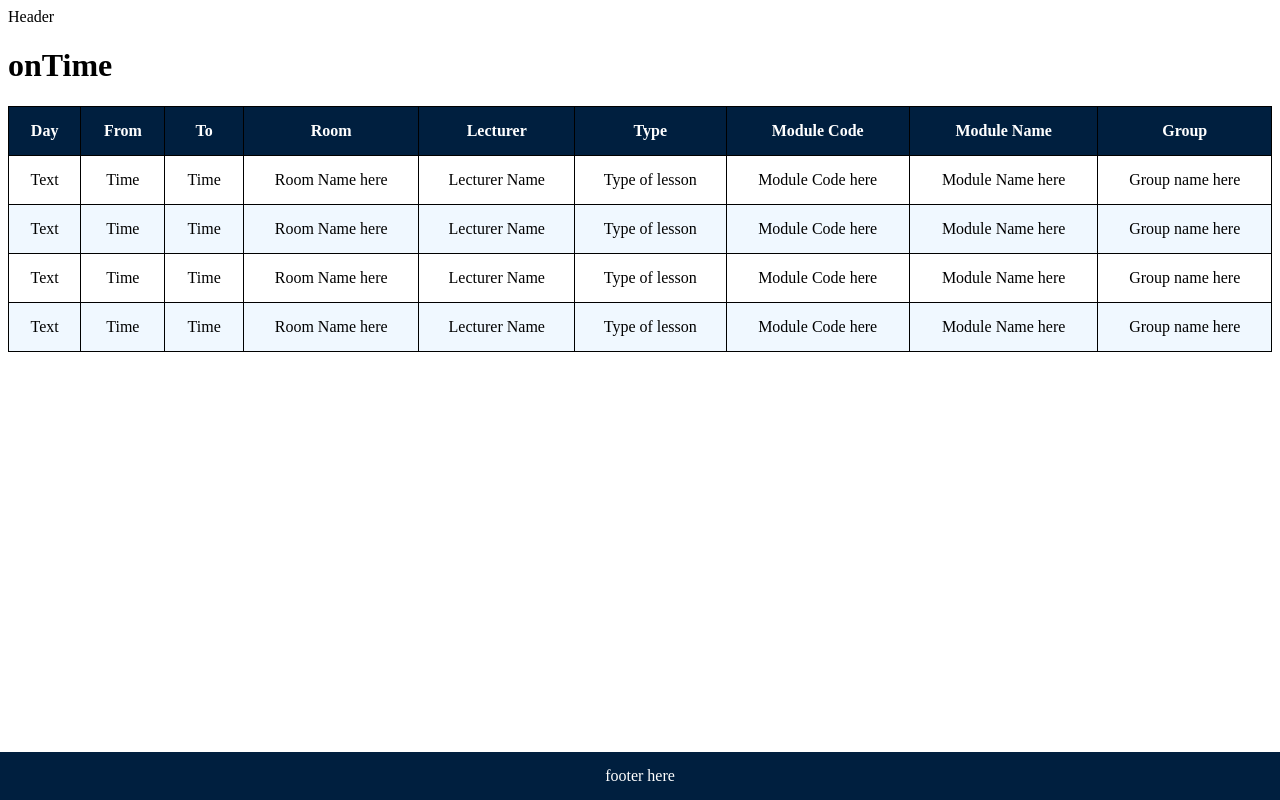
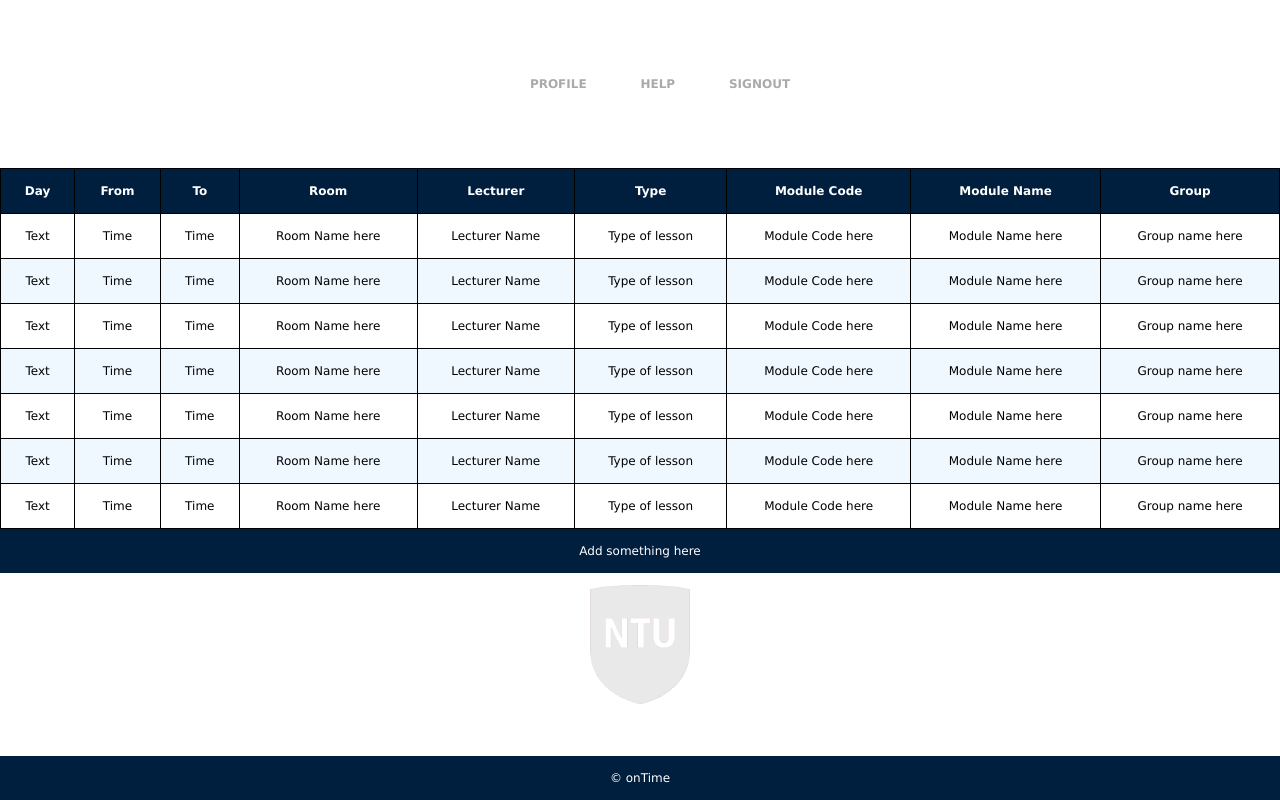
Before and after one commit to ayo-dami/onTime, a plain HTML site: page index.html in a window 1280 px wide. Drawn offline with Linux system fonts and the light colour scheme.

Commit message:
updated navigation and logos

```diff
--- a/css/styles.css
+++ b/css/styles.css
@@ -1,5 +1,8 @@
 body {
-	background-color:#fff;
+	background-color:none;
+	font-family: Verdana, Geneva, sans-serif;
+	font-size: 12px;
+	margin:0px 0px;
 }
 
 h1 {
@@ -11,18 +14,50 @@ h1 {
 
 }
 
+#main {
+	margin: 0 auto;
+	float:left;
+	width:100%;
+}
+#bottom {
+	left:0;
+	float:left;
+	width:100%;
+	padding:15px 0px;
+	width:100%;
+	color:#fff;
+	background-color:#001f3f;
+	text-align: center;
+}
+
+#sub {
+	float:left;
+   width: 100%;
+   margin: 0;
+   padding: 0;
+   background-color:#000
+   top: 0;
+   text-align: center;
+   left: 0;
+}
+
+#sub-class {
+	margin:0 auto;
+	width:75%;
+
+}
 
 #footer {
 	position:fixed;
 	left:0;
 	bottom:0;
 	padding:15px 0px;
-
 	width:100%;
 	color:#fff;
 	background-color:#001f3f;
 	text-align: center;
 }
+
 
 table, th, td {
     border: 1px solid black;
@@ -31,6 +66,11 @@ table, th, td {
 
 th, td {
     padding: 15px;
+}
+
+td:hover {
+background-color:#eee;
+cursor: pointer;
 }
 
 table#main-table {
@@ -51,3 +91,110 @@ table#main-table tr:nth-child(even) {
 table#main-table tr:nth-child(odd) {
 	background-color:#F0F8FF;
 }
+
+nav {
+  width: 80%;
+  margin: 0 auto;
+  background: #fff;
+  padding: 50px 0;
+
+}
+nav ul {
+  list-style: none;
+  text-align: center;
+}
+nav ul li {
+  display: inline-block;
+}
+nav ul li a {
+  display: block;
+  padding: 15px;
+  text-decoration: none;
+  color: #aaa;
+  font-weight: 800;
+  text-transform: uppercase;
+  margin: 0 10px;
+}
+nav ul li a,
+nav ul li a:after,
+nav ul li a:before {
+  transition: all .5s;
+}
+nav ul li a:hover {
+  color: #555;
+}
+
+/* SHIFT */
+nav.shift ul li a {
+  position:relative;
+  z-index: 1;
+}
+nav.shift ul li a:hover {
+  color: #001f3f;
+}
+nav.shift ul li a:after {
+  display: block;
+  position: absolute;
+  top: 0;
+  left: 0;
+  bottom: 0;
+  right: 0;
+  margin: auto;
+  width: 100%;
+  height: 1px;
+  content: '.';
+  color: transparent;
+  background: #F0F8FF;
+  visibility: none;
+  opacity: 0;
+  z-index: -1;
+}
+nav.shift ul li a:hover:after {
+  opacity: 1;
+  visibility: visible;
+  height: 100%;
+}
+
+@-webkit-keyframes fill {
+  0% {
+    width: 0%;
+    height: 1px;
+  }
+  50% {
+    width: 100%;
+    height: 1px;
+  }
+  100% {
+    width: 100%;
+    height: 100%;
+    background: #333;
+  }
+}
+
+/* Keyframes */
+@-webkit-keyframes circle {
+  0% {
+    width: 1px;
+    top: 0;
+    left: 0;
+    bottom: 0;
+    right: 0;
+    margin: auto;
+    height: 1px;
+    z-index: -1;
+    background: #eee;
+    border-radius: 100%;
+  }
+  100% {
+    background: #aaa;
+    height: 5000%;
+    width: 5000%;
+    z-index: -1;
+    top: 0;
+    bottom: 0;
+    left: 0;
+    right: 0;
+    margin: auto;
+    border-radius: 0;
+  }
+}
--- a/index.html
+++ b/index.html
@@ -4,8 +4,18 @@
 		<link rel="stylesheet" href="css/styles.css" />
 	</head>
 	<body>
-		<div id="header">Header</div>
-			<h1>onTime</h1>
+		<!-- Navigation -->
+		<nav class="shift">
+		    <ul>
+		      <li><a href="#">Profile</a></li>
+		      <li><a href="#">Help</a></li>
+		      <li><a href="#">Signout</a></li>
+		    </ul>
+		  </nav>
+
+		<!-- <div id="header">Header</div> -->
+		<div id="main">
+
 			<table id="main-table">
 				<!-- header -->
 				<tr>
@@ -67,7 +77,55 @@
 					<td>Module Name here</td>
 					<td>Group name here</td>
 				</tr>
+				<!-- body -->
+				<tr>
+					<td>Text</td>
+					<td>Time</td>
+					<td>Time</td>
+					<td>Room Name here</td>
+					<td>Lecturer Name</td>
+					<td>Type of lesson</td>
+					<td>Module Code here</td>
+					<td>Module Name here</td>
+					<td>Group name here</td>
+				</tr>
+				<!-- body -->
+				<tr>
+					<td>Text</td>
+					<td>Time</td>
+					<td>Time</td>
+					<td>Room Name here</td>
+					<td>Lecturer Name</td>
+					<td>Type of lesson</td>
+					<td>Module Code here</td>
+					<td>Module Name here</td>
+					<td>Group name here</td>
+				</tr>
+				<!-- body -->
+				<tr>
+					<td>Text</td>
+					<td>Time</td>
+					<td>Time</td>
+					<td>Room Name here</td>
+					<td>Lecturer Name</td>
+					<td>Type of lesson</td>
+					<td>Module Code here</td>
+					<td>Module Name here</td>
+					<td>Group name here</td>
+				</tr>
 			</table>
-		<div id="footer">footer here </div>
+		</div>
+		<div id="bottom">
+			Add something here
+		</div>
+		<div id="sub">
+		<div id="sub-class">
+			<p><img src="img/ntulogo.png" width="100"/></p>
+			<!-- <img src="img/ntulogo.png" width="100"/>
+			<img src="img/ntulogo.png" width="100"/> -->
+
+		</div>
+		</div>
+		<div id="footer">© onTime </div>
 	</body>
 </html>
```
Also changed, not shown: img/ntulogo.png (added).
